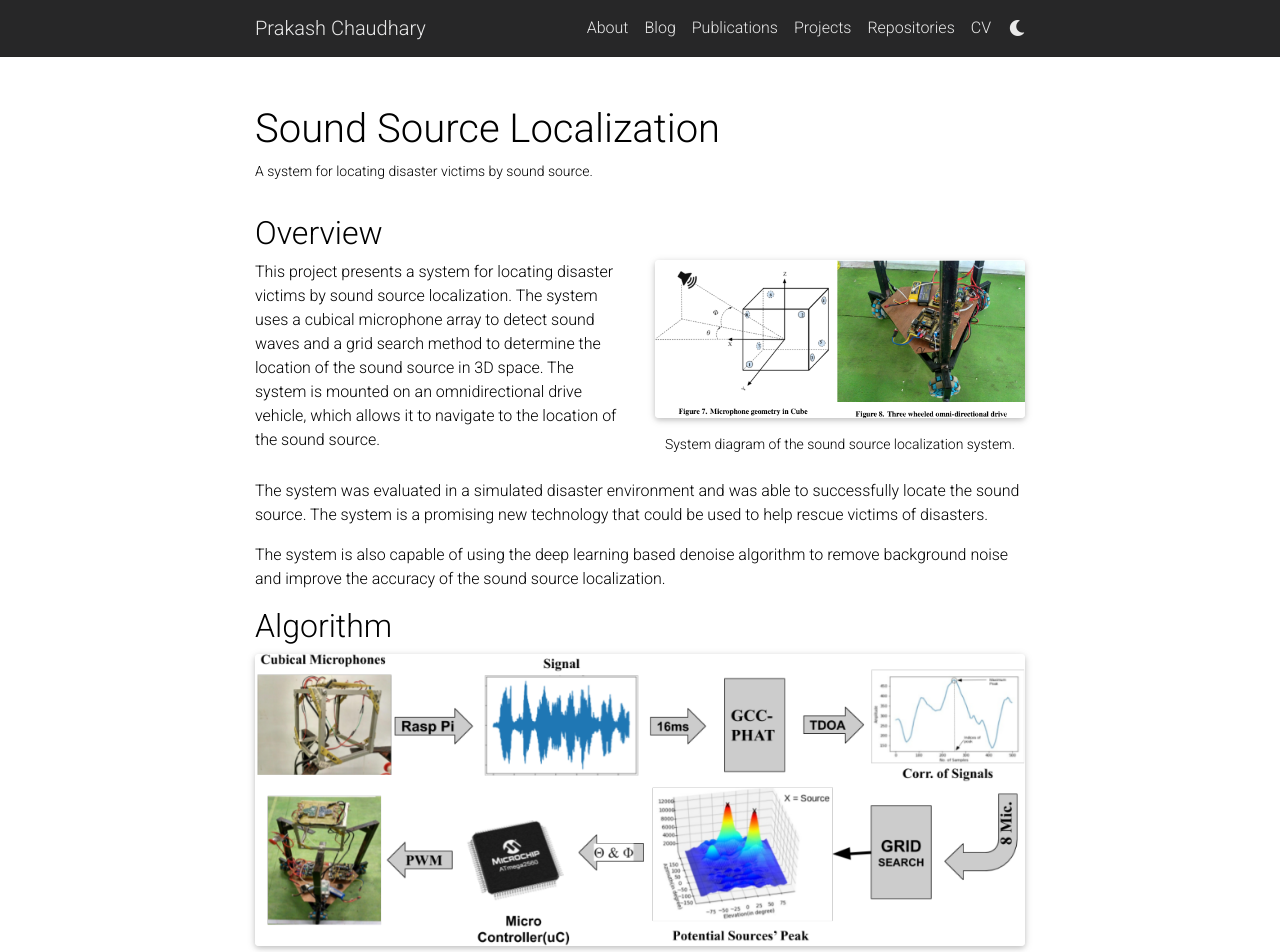
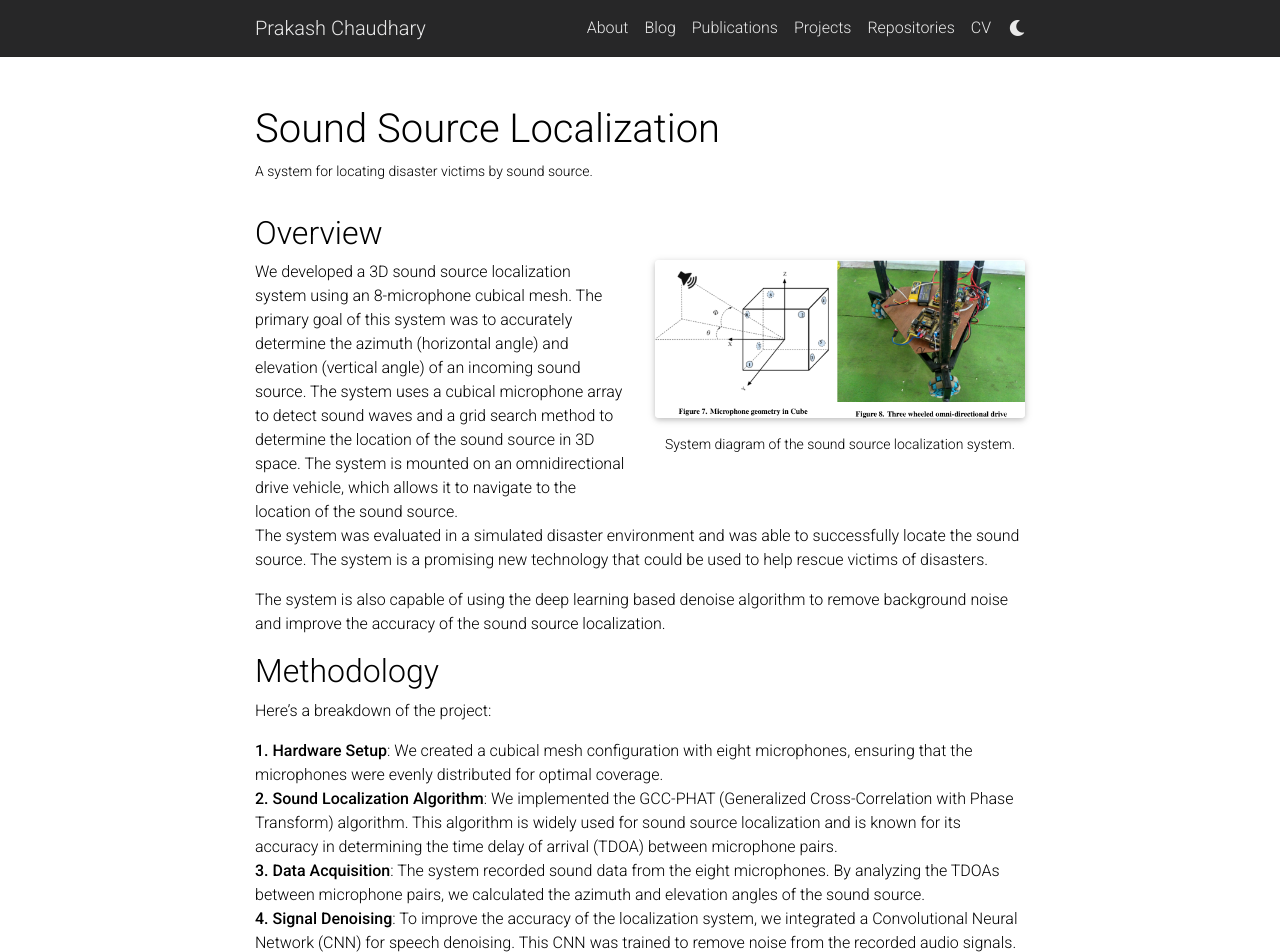
Before and after one commit to connectwithprakash/connectwithprakash.github.io, a Jekyll site: the page built from _projects/sound_source_localization.md, in a window 1280 px wide and 1400 px high. Shown: the top 952 px of the window. Built offline with Jekyll 4.4.1, drawn with Linux system fonts in a browser that asks for light colours; full-size pictures stand in for the smaller copies a plugin makes; comment, search, counter and statistics services are not loaded; a style sheet for code colours, icons or effects is not loaded; some of the changed text lies outside the part shown.

Commit message:
Update sound_source_localization.md

```diff
--- a/_projects/sound_source_localization.md
+++ b/_projects/sound_source_localization.md
@@ -11,7 +11,7 @@ category: academic
 
 <div class="row justify-content-sm-center">
     <div class="col-sm-6 mt-3 mt-md-0">
-        This project presents a system for locating disaster victims by sound source localization. The system uses a cubical microphone array to detect sound waves and a grid search method to determine the location of the sound source in 3D space. The system is mounted on an omnidirectional drive vehicle, which allows it to navigate to the location of the sound source.
+        We developed a 3D sound source localization system using an 8-microphone cubical mesh. The primary goal of this system was to accurately determine the azimuth (horizontal angle) and elevation (vertical angle) of an incoming sound source. The system uses a cubical microphone array to detect sound waves and a grid search method to determine the location of the sound source in 3D space. The system is mounted on an omnidirectional drive vehicle, which allows it to navigate to the location of the sound source.
     </div>
     <div class="col-sm-6 mt-3 mt-md-0">
         {% include figure.html path="/assets/img/projects/sound_source_localization/system.png" title="SSL System" class="img-fluid rounded z-depth-1" %}
@@ -24,6 +24,16 @@ category: academic
 The system was evaluated in a simulated disaster environment and was able to successfully locate the sound source. The system is a promising new technology that could be used to help rescue victims of disasters.
 
 The system is also capable of using the deep learning based denoise algorithm to remove background noise and improve the accuracy of the sound source localization.
+
+## Methodology
+Here's a breakdown of the project:
+
+**1. Hardware Setup**: We created a cubical mesh configuration with eight microphones, ensuring that the microphones were evenly distributed for optimal coverage.
+**2. Sound Localization Algorithm**: We implemented the GCC-PHAT (Generalized Cross-Correlation with Phase Transform) algorithm. This algorithm is widely used for sound source localization and is known for its accuracy in determining the time delay of arrival (TDOA) between microphone pairs.
+**3. Data Acquisition**: The system recorded sound data from the eight microphones. By analyzing the TDOAs between microphone pairs, we calculated the azimuth and elevation angles of the sound source.
+**4. Signal Denoising**: To improve the accuracy of the localization system, we integrated a Convolutional Neural Network (CNN) for speech denoising. This CNN was trained to remove noise from the recorded audio signals.
+**5. Result**t: After extensive testing and training, the system reached an impressive 95% accuracy in 3D localization within a range of 1.5 meters. This level of accuracy was achieved through the combination of the precise GCC-PHAT algorithm and the denoising capabilities of the CNN.
+**6. Conclusion**: This project is a significant achievement as it demonstrates the successful integration of signal processing techniques, machine learning, and hardware design to create a 3D sound source localization system with high accuracy. It has various potential applications in fields such as robotics, audio surveillance, and augmented reality.
 
 ## Algorithm
 <!-- Add an image -->
```
